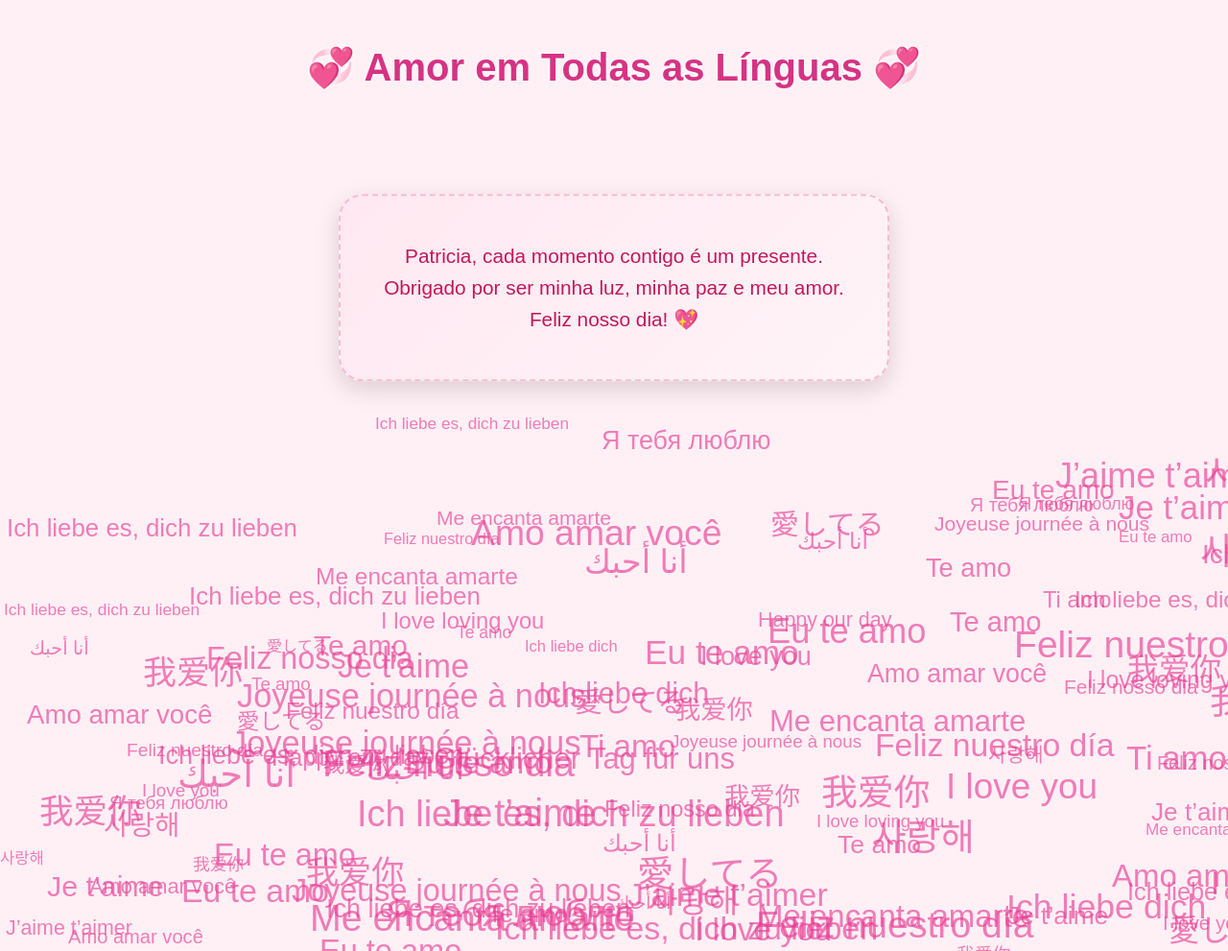
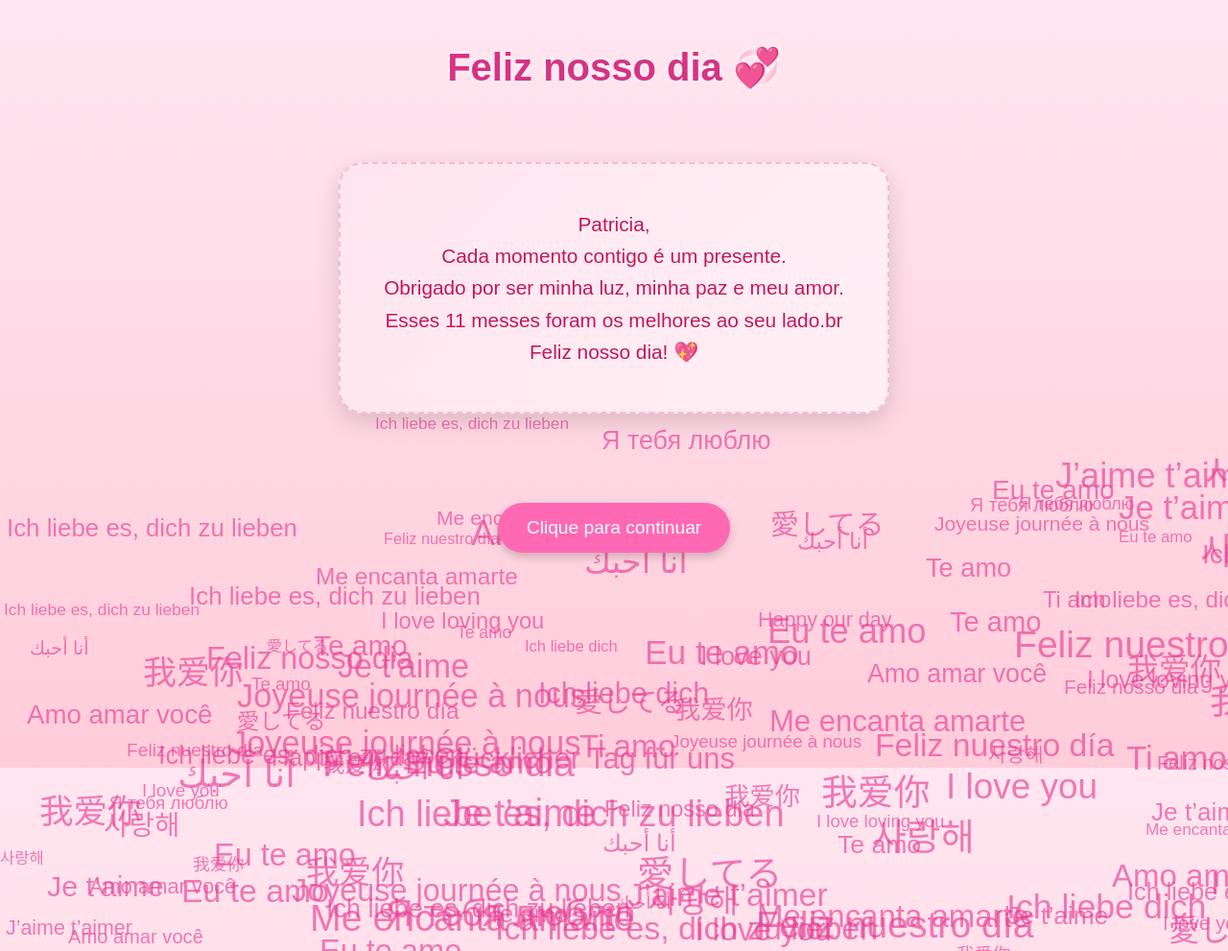
Before and after one commit to matheberti/MP, a plain HTML site: page Love.html in a window 1280 px wide. Shown: the top 991 px of the page at 96% size. Drawn offline with Linux system fonts and the light colour scheme.

Commit message:
Add files via upload

```diff
--- a/Love.html
+++ b/Love.html
@@ -8,10 +8,15 @@
     body {
     margin: 0;
     padding: 0;
-      background: #fff0f5;
-      font-family: Arial, sans-serif;
+    background: linear-gradient(#ffe6f0, #ffccda);
+    font-family: 'Arial', sans-serif;
+    display: flex;
+    flex-direction: column;
+    align-items: center;
+    justify-content: center;
+    height: 100vh;
     overflow: hidden;
-      position: relative;
+    text-align: center;
     }
 
     .love-text {
@@ -59,21 +64,44 @@
     z-index: 11;
     border: 2px dashed #f8bbd0;
 }
+.bnt {
+    margin-top: 300px;
+    padding: 15px 30px;
+    font-size: 1.2em;
+    background-color: #ff69b4;
+    color: white;
+    border: none;
+    border-radius: 30px;
+    cursor: pointer;
+    box-shadow: 0 4px 10px rgba(0, 0, 0, 0.2);
+    transition: background-color 0.3s;
+    z-index: 1;
 
+}
+
+.bnt:hover {
+    background-color: #ff1493;
+}
 
   </style>
 </head>
 <body>
 
-  <h1>💞 Amor em Todas as Línguas 💞</h1>
+  <h1>Feliz nosso dia 💞</h1>
 
     <div class="love-box">
         <p>
-            Patricia, cada momento contigo é um presente.
-            Obrigado por ser minha luz, minha paz e meu amor.
+            Patricia, <br>
+            Cada momento contigo é um presente. <br>
+            Obrigado por ser minha luz, minha paz e meu amor. <br>
+            Esses 11 messes foram os melhores ao seu lado.br
             Feliz nosso dia! 💖
          </p>
+
+
     </div>
+
+     <button onclick="location.href='SlideAmor.html'" id="btn" class="bnt">Clique para continuar</button>
 
 
   <script>
```
Also changed, not shown: SlideAmor.html (+9 -10 lines), index.html (+1 -1 lines), style.css (line endings or trailing spaces). Lines whose indentation alone changed are shown as unchanged.
